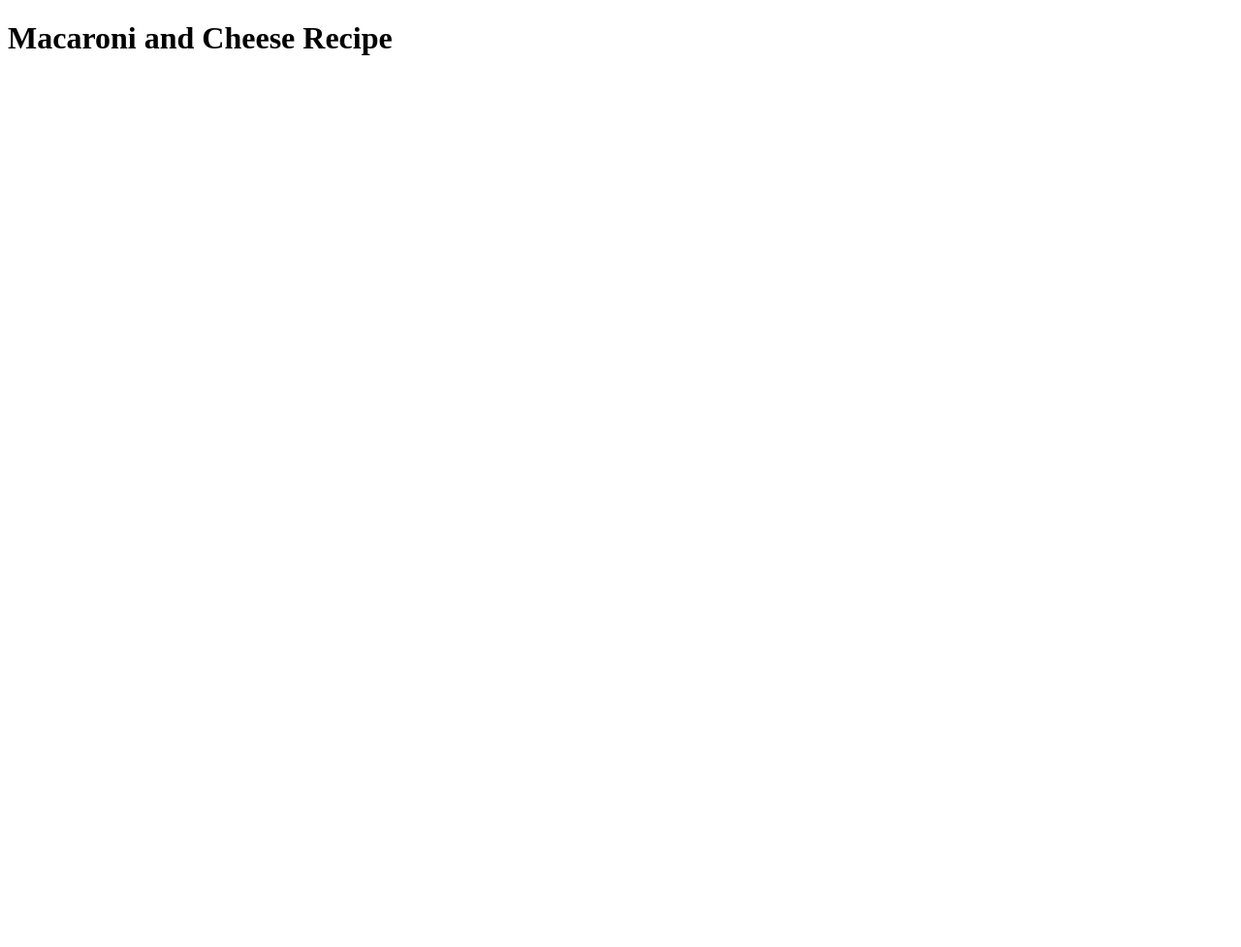
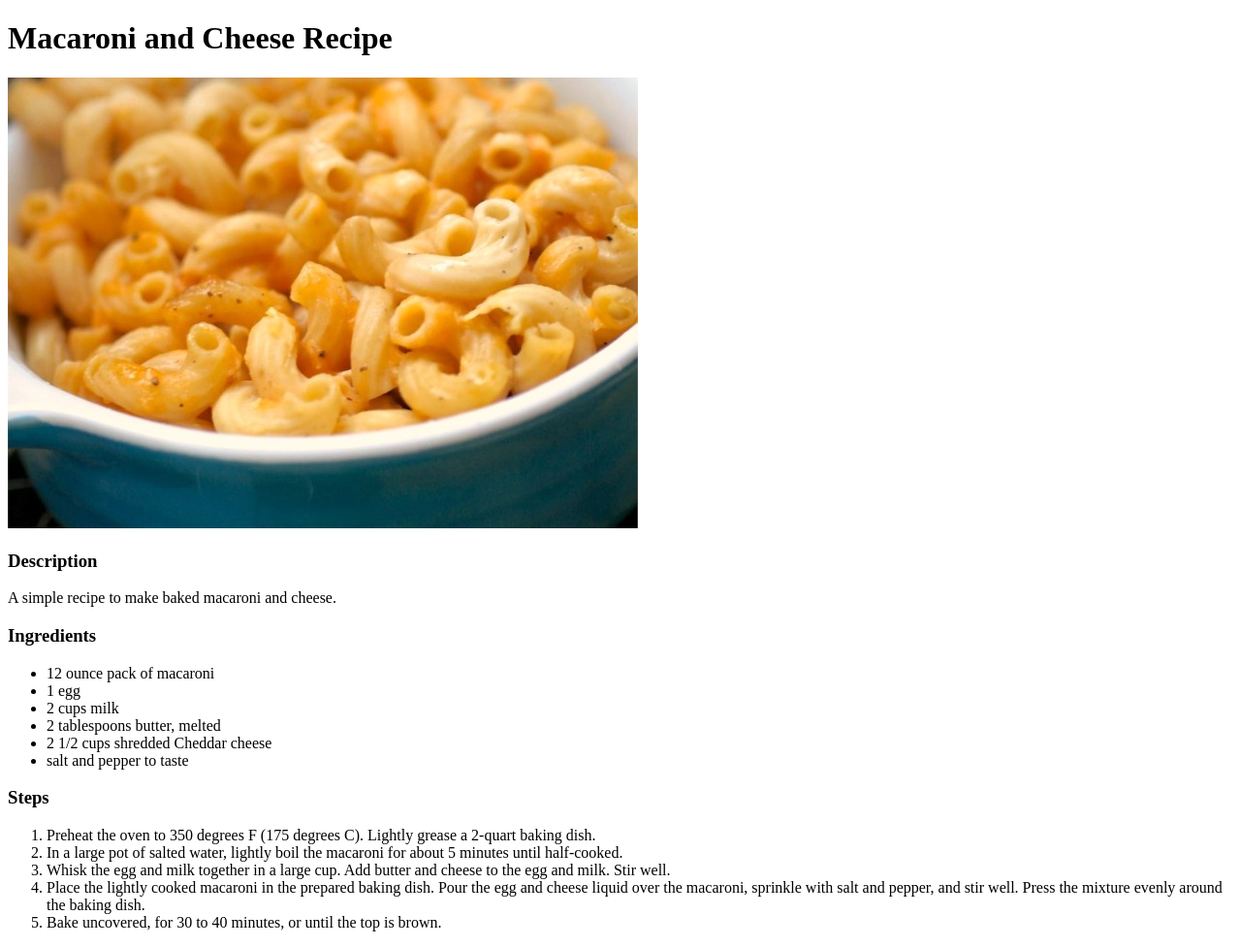
Before and after one commit to gaurav247/odin-recipes, a plain HTML site: page recipes/mac-n-cheese.html in a window 1280 px wide. Shown: the whole page at 97% size. Before the commit the page ends 800 px from the top, so only its background shows below. Drawn offline with Linux system fonts and the light colour scheme.

Commit message:
Add content to mac n cheese page

```diff
--- a/recipes/mac-n-cheese.html
+++ b/recipes/mac-n-cheese.html
@@ -6,5 +6,30 @@
 </head>
 <body>
     <h1>Macaroni and Cheese Recipe</h1>
+
+    <img src="../images/mac-n-cheese.jpg" alt="Macaroni and cheese in a bowl">
+
+    <h3>Description</h3>
+    <p>A simple recipe to make baked macaroni and cheese.</p>
+
+    <h3>Ingredients</h3>
+    <ul>
+        <li>12 ounce pack of macaroni</li>
+        <li>1 egg</li>
+        <li>2 cups milk</li>
+        <li>2 tablespoons butter, melted</li>
+        <li>2 1/2 cups shredded Cheddar cheese</li>
+        <li>salt and pepper to taste</li>
+    </ul>
+
+    <h3>Steps</h3>
+    <ol>
+        <li>Preheat the oven to 350 degrees F (175 degrees C). Lightly grease a 2-quart baking dish.</li>
+        <li>In a large pot of salted water, lightly boil the macaroni for about 5 minutes until half-cooked.</li>
+        <li>Whisk the egg and milk together in a large cup. Add butter and cheese to the egg and milk. Stir well.</li>
+        <li>Place the lightly cooked macaroni in the prepared baking dish. Pour the egg and cheese liquid over the macaroni, sprinkle with salt and pepper, and stir well. Press the mixture evenly around the baking dish.</li>
+        <li>Bake uncovered, for 30 to 40 minutes, or until the top is brown.</li>
+    </ol>
+
 </body>
 </html>
```
Also changed, not shown: images/mac-n-cheese.jpg (added).
